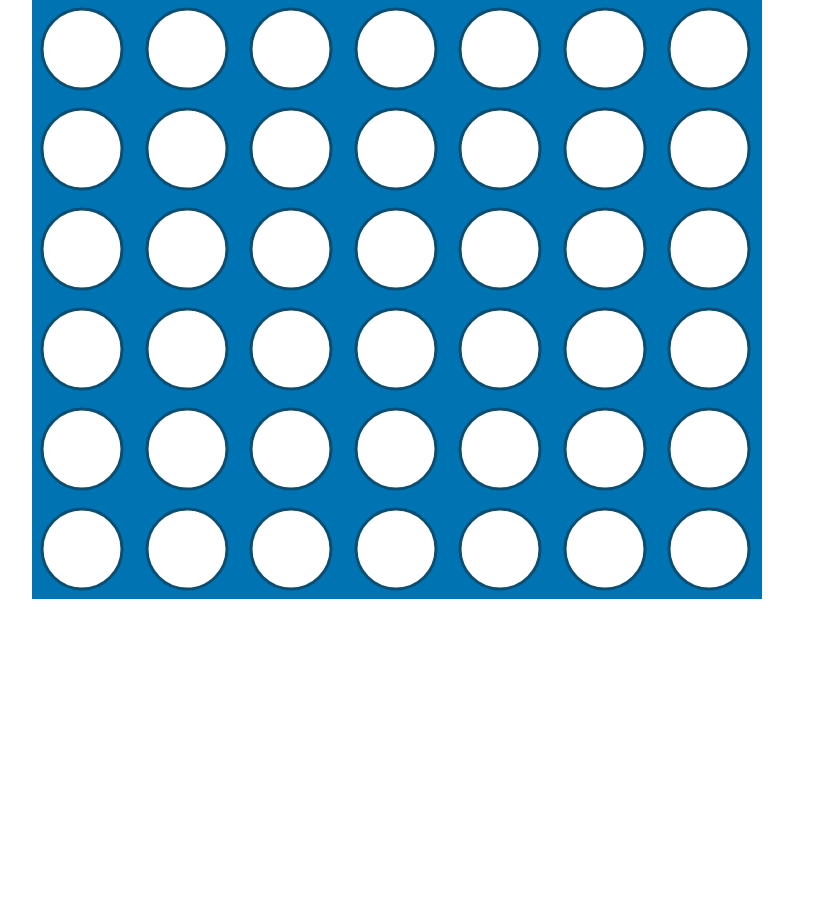
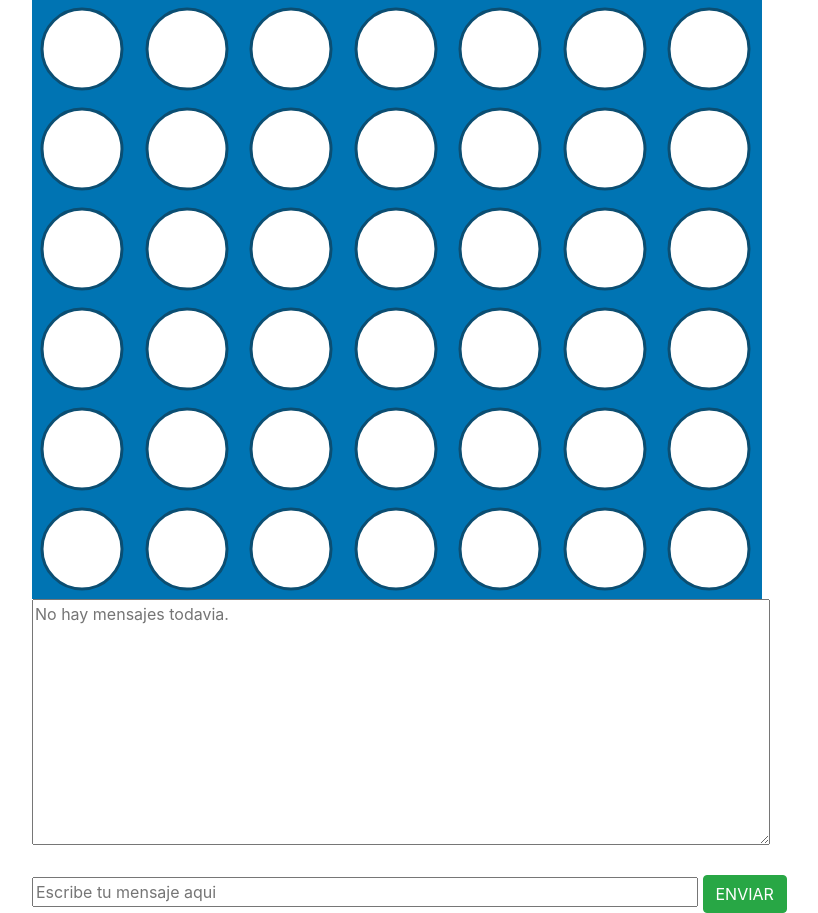
Before and after one commit to JoseAntonioVelasco/Python_Conn4Web, a Flask app: page /match in a window 1280 px wide. Shown: the part 113-1026 px from the top of the page, without its empty margins (53-871 px from the left). Before the commit the page ends 712 px from the top, so only its background shows below. Run offline with Flask 2, Linux system fonts and the light colour scheme; the visitor is signed in with stand-in values (Sample User, id 1); data comes from the database, SQL or seed files in the repository; some libraries are stand-ins or nearby versions.

Commit message:
html chat y con4

```diff
--- a/website/__init__.py
+++ b/website/__init__.py
@@ -14,6 +14,7 @@ def create_app():
     app.config['SQLALCHEMY_DATABASE_URI'] = f'sqlite:///{DB_NAME}'
     db.init_app(app)
 
+
     from .views import views
     from .auth import auth
 
@@ -26,6 +27,7 @@ def create_app():
 
     login_manager = LoginManager()
     login_manager.login_view = 'auth.login'
+    login_manager.login_message = "Inicia sesión para poder acceder a la página."
     login_manager.init_app(app)
 
     @login_manager.user_loader
--- a/website/auth.py
+++ b/website/auth.py
@@ -5,7 +5,6 @@ from . import db
 from flask_login import login_user, login_required, logout_user, current_user
 
 auth = Blueprint('auth', __name__)
-
 
 @auth.route('/login', methods=['GET', 'POST'])
 def login():
--- a/website/static/styTab.css
+++ b/website/static/styTab.css
@@ -1,12 +1,9 @@
-* {
-	border: 0;
-	padding: 0;
-}
-
 #game-board {
 	background: #0074B3;
 	width: 730px;
 	cursor: pointer;
+	border: 0;
+	padding: 0;
 }
 
 .column {
--- a/website/templates/match.html
+++ b/website/templates/match.html
@@ -148,6 +148,9 @@
         </svg>
     </div>
 </div>
+<textarea id="chat" cols="70" rows="10" placeholder="No hay mensajes todavia."></textarea><br><br>
+<input type="text" id="text" size="60" placeholder="Escribe tu mensaje aqui"/>
+<button type="button" id="send" class="btn btn-success">ENVIAR</button>
 {% endblock %}
 
 {% block scripts %}
```
